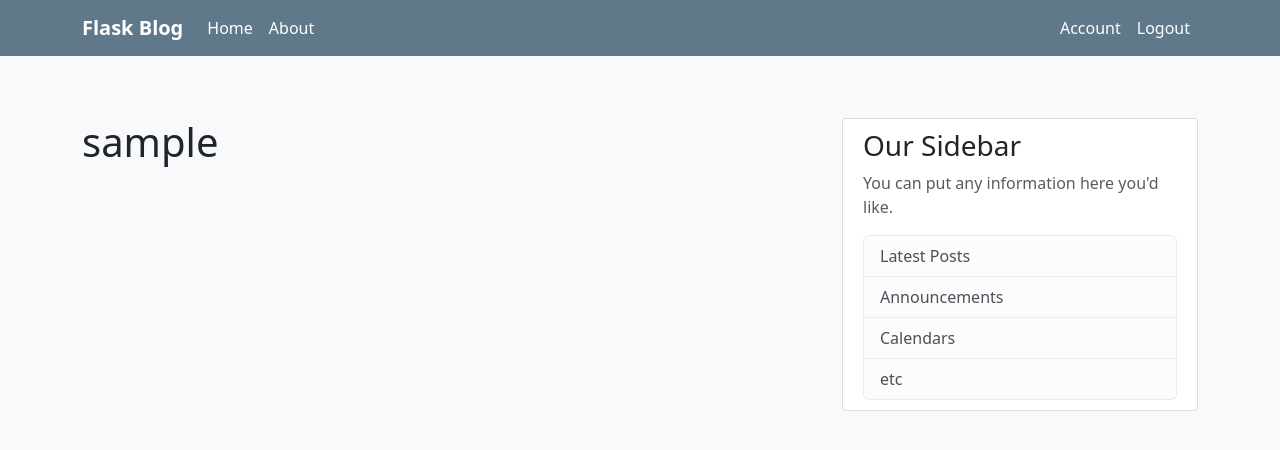
After one commit to VAibhav1031/Backend-Vault, a Flask app: page /account in a window 1280 px wide. The commit adds this page. Shown: the top 450 px of the page. Run offline with Flask 3, Linux system fonts and the light colour scheme; the visitor is signed in with stand-in values (Sample User, id 1).

Commit message:
Added The functionality that : 'Only login  user can access the account page' and  the main one Log out features

```diff
--- a/flaskblog/__init__.py
+++ b/flaskblog/__init__.py
@@ -9,5 +9,7 @@ app.config["SQLALCHEMY_DATABASE_URI"] = "sqlite:///site.db"
 db = SQLAlchemy(app)
 bcrypt = Bcrypt(app)
 login_manager = LoginManager(app)
+login_manager.login_view = 'login'
+login_manager.login_message_category = 'info'
 
 from flaskblog import routes  # noaq
--- a/flaskblog/routes.py
+++ b/flaskblog/routes.py
@@ -1,8 +1,8 @@
-from flask import render_template, url_for, flash, redirect
+from flask import render_template, url_for, flash, redirect, request
 from flaskblog import app, db, bcrypt
 from flaskblog.forms import RegistrationForm, LoginForm
 from flaskblog.models import User, Post
-from flask_login import login_user
+from flask_login import login_user, current_user, logout_user, login_required
 
 
 posts = [
@@ -34,6 +34,8 @@ def about():
 
 @app.route("/register", methods=["GET", "POST"])
 def register():
+    if current_user.is_authenticated:
+        return redirect(url_for("home"))
     form = RegistrationForm()
     if form.validate_on_submit():
         hashed_password = bcrypt.generate_password_hash(form.password.data).decode(
@@ -51,14 +53,28 @@ def register():
 
 @app.route("/login", methods=["GET", "POST"])
 def login():
+    if current_user.is_authenticated:
+        return redirect(url_for("home"))
+
     form = LoginForm()
     if form.validate_on_submit():
         user = User.query.filter_by(email=form.email.data).first()
         if user and bcrypt.check_password_hash(user.password, form.password.data):
             login_user(user, remember=form.remember.data)
-            flash("Login Successfull!!", "success")
-            return redirect(url_for("home"))
-
+            next_page = request.args.get("next")
+            return redirect(next_page) if next_page else redirect(url_for("home"))
         else:
             flash("Login Unsuccessfull. Please check username and password", "danger")
     return render_template("login.html", title="Login", form=form)
+
+
+@app.route("/logout")
+def logout():
+    logout_user()
+    return redirect(url_for("home"))
+
+
+@app.route("/account")
+@login_required  # this  make  things  gooood  for us that we can only goto or access it only when we are login
+def account():
+    return render_template("account.html", title="Account")
--- /dev/null
+++ b/flaskblog/templates/account.html
@@ -0,0 +1,4 @@
+{% extends "layout.html" %}
+{% block content %}
+  <h1>{{ current_user.username }}</h1>
+{% endblock content %}
--- a/flaskblog/templates/layout.html
+++ b/flaskblog/templates/layout.html
@@ -45,13 +45,24 @@
                 <a class="nav-link" href="{{ url_for('about') }}">About</a>
               </li>
             </ul>
+            <!-- NAVBAR right side -->
+
             <ul class="navbar-nav ms-auto">
+              {% if current_user.is_authenticated %}
+              <li class="nav-item">
+                <a class="nav-link" href="{{ url_for('account') }}">Account</a>
+              </li>
+              <li class="nav-item">
+                <a class="nav-link" href="{{ url_for('logout') }}">Logout</a>
+              </li>
+              {% else %}
               <li class="nav-item">
                 <a class="nav-link" href="{{ url_for('login') }}">Login</a>
               </li>
               <li class="nav-item">
                 <a class="nav-link" href="{{ url_for('register') }}">Register</a>
               </li>
+              {% endif %}
             </ul>
           </div>
         </div>
```
